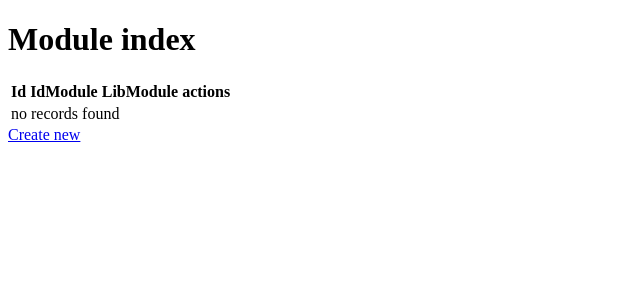
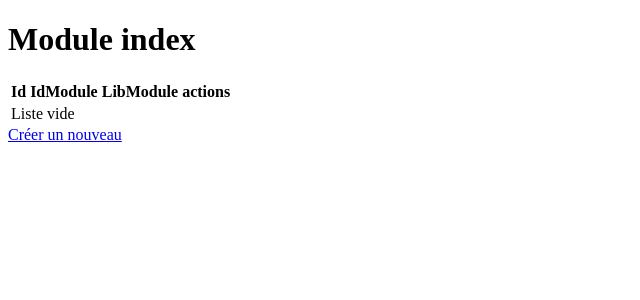
Before and after one commit to SlimaneBenamar/Planner, a Symfony app: template templates/module/index.html.twig in a window 1280 px wide. Shown: the top 300 px of the page, without its empty margins (0-640 px from the left). Run offline with Twig, Linux system fonts and the light colour scheme; the template is opened without the code that fills it, so the values that code supplies are empty; some libraries are stand-ins or nearby versions.

Commit message:
traduction en fr

```diff
--- a/templates/module/_delete_form.html.twig
+++ b/templates/module/_delete_form.html.twig
@@ -1,4 +1,4 @@
-<form method="post" action="{{ path('module_delete', {'id': module.id}) }}" onsubmit="return confirm('Are you sure you want to delete this item?');">
+<form method="post" action="{{ path('module_delete', {'id': module.id}) }}" onsubmit="return confirm('Voulez-vous vraiment supprimer cet enregistrement?');">
     <input type="hidden" name="_token" value="{{ csrf_token('delete' ~ module.id) }}">
     <button class="btn">Delete</button>
 </form>
--- a/templates/module/_form.html.twig
+++ b/templates/module/_form.html.twig
@@ -1,4 +1,4 @@
 {{ form_start(form) }}
     {{ form_widget(form) }}
-    <button class="btn">{{ button_label|default('Save') }}</button>
+    <button class="btn">{{ button_label|default('Enregistrer') }}</button>
 {{ form_end(form) }}
--- a/templates/module/edit.html.twig
+++ b/templates/module/edit.html.twig
@@ -3,11 +3,11 @@
 {% block title %}Edit Module{% endblock %}
 
 {% block body %}
-    <h1>Edit Module</h1>
+    <h1>Modifier Module</h1>
 
     {{ include('module/_form.html.twig', {'button_label': 'Update'}) }}
 
-    <a href="{{ path('module_index') }}">back to list</a>
+    <a href="{{ path('module_index') }}">Retour à la liste</a>
 
     {{ include('module/_delete_form.html.twig') }}
 {% endblock %}
--- a/templates/module/index.html.twig
+++ b/templates/module/index.html.twig
@@ -21,17 +21,17 @@
                 <td>{{ module.idModule }}</td>
                 <td>{{ module.libModule }}</td>
                 <td>
-                    <a href="{{ path('module_show', {'id': module.id}) }}">show</a>
-                    <a href="{{ path('module_edit', {'id': module.id}) }}">edit</a>
+                    <a href="{{ path('module_show', {'id': module.id}) }}">Afficher</a>
+                    <a href="{{ path('module_edit', {'id': module.id}) }}">Modifier</a>
                 </td>
             </tr>
         {% else %}
             <tr>
-                <td colspan="4">no records found</td>
+                <td colspan="4">Liste vide</td>
             </tr>
         {% endfor %}
         </tbody>
     </table>
 
-    <a href="{{ path('module_new') }}">Create new</a>
+    <a href="{{ path('module_new') }}">Créer un nouveau</a>
 {% endblock %}
--- a/templates/module/new.html.twig
+++ b/templates/module/new.html.twig
@@ -3,9 +3,9 @@
 {% block title %}New Module{% endblock %}
 
 {% block body %}
-    <h1>Create new Module</h1>
+    <h1>Créer une nouvelleModule</h1>
 
     {{ include('module/_form.html.twig') }}
 
-    <a href="{{ path('module_index') }}">back to list</a>
+    <a href="{{ path('module_index') }}">Retour à la listet</a>
 {% endblock %}
--- a/templates/module/show.html.twig
+++ b/templates/module/show.html.twig
@@ -22,9 +22,9 @@
         </tbody>
     </table>
 
-    <a href="{{ path('module_index') }}">back to list</a>
+    <a href="{{ path('module_index') }}">Retour à la liste</a>
 
-    <a href="{{ path('module_edit', {'id': module.id}) }}">edit</a>
+    <a href="{{ path('module_edit', {'id': module.id}) }}">Modifier</a>
 
     {{ include('module/_delete_form.html.twig') }}
 {% endblock %}
--- a/templates/salle/_delete_form.html.twig
+++ b/templates/salle/_delete_form.html.twig
@@ -1,4 +1,4 @@
-<form method="post" action="{{ path('salle_delete', {'id': salle.id}) }}" onsubmit="return confirm('Are you sure you want to delete this item?');">
+<form method="post" action="{{ path('salle_delete', {'id': salle.id}) }}" onsubmit="return confirm('Voulez-vous vraiment supprimer cet enregistrement?');">
     <input type="hidden" name="_token" value="{{ csrf_token('delete' ~ salle.id) }}">
-    <button class="btn">Delete</button>
+    <button class="btn">Supprimer</button>
 </form>
--- a/templates/salle/_form.html.twig
+++ b/templates/salle/_form.html.twig
@@ -1,4 +1,4 @@
 {{ form_start(form) }}
     {{ form_widget(form) }}
-    <button class="btn">{{ button_label|default('Save') }}</button>
+    <button class="btn">{{ button_label|default('Enregistrer') }}</button>
 {{ form_end(form) }}
```
